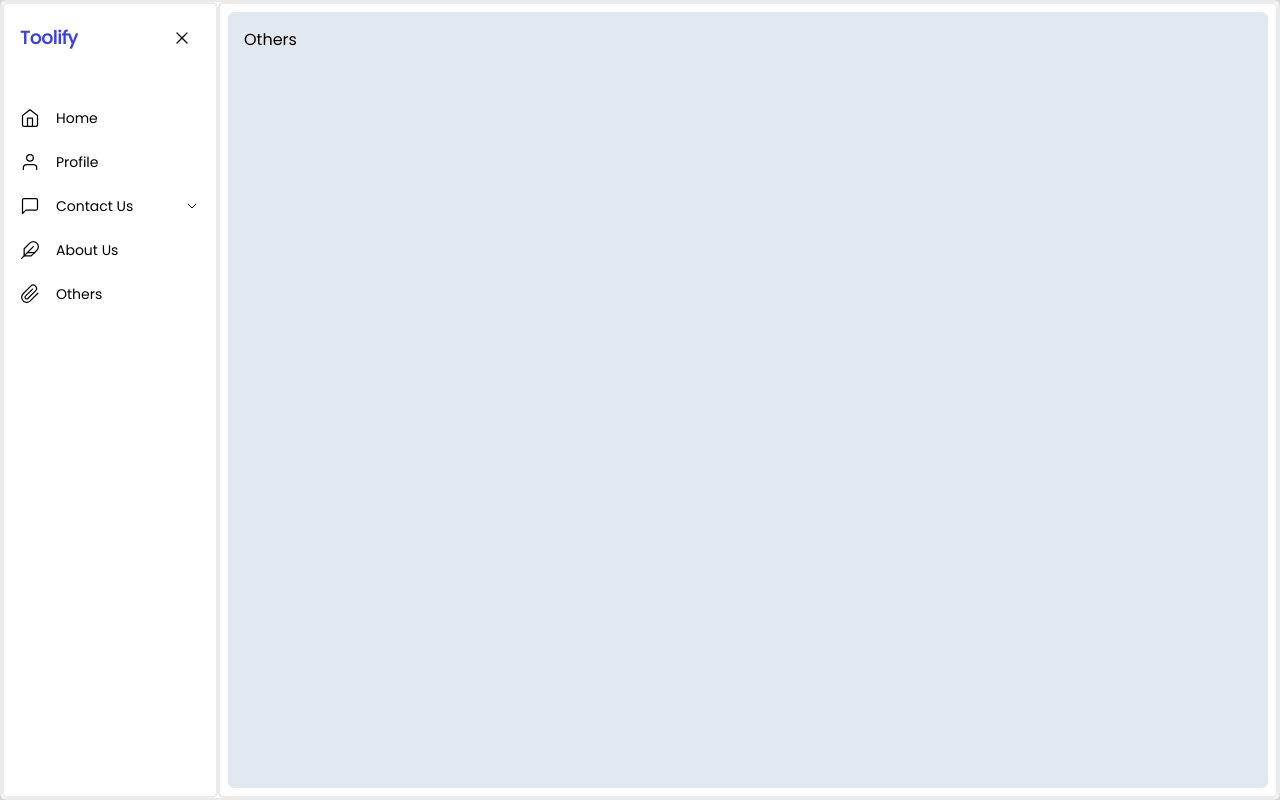
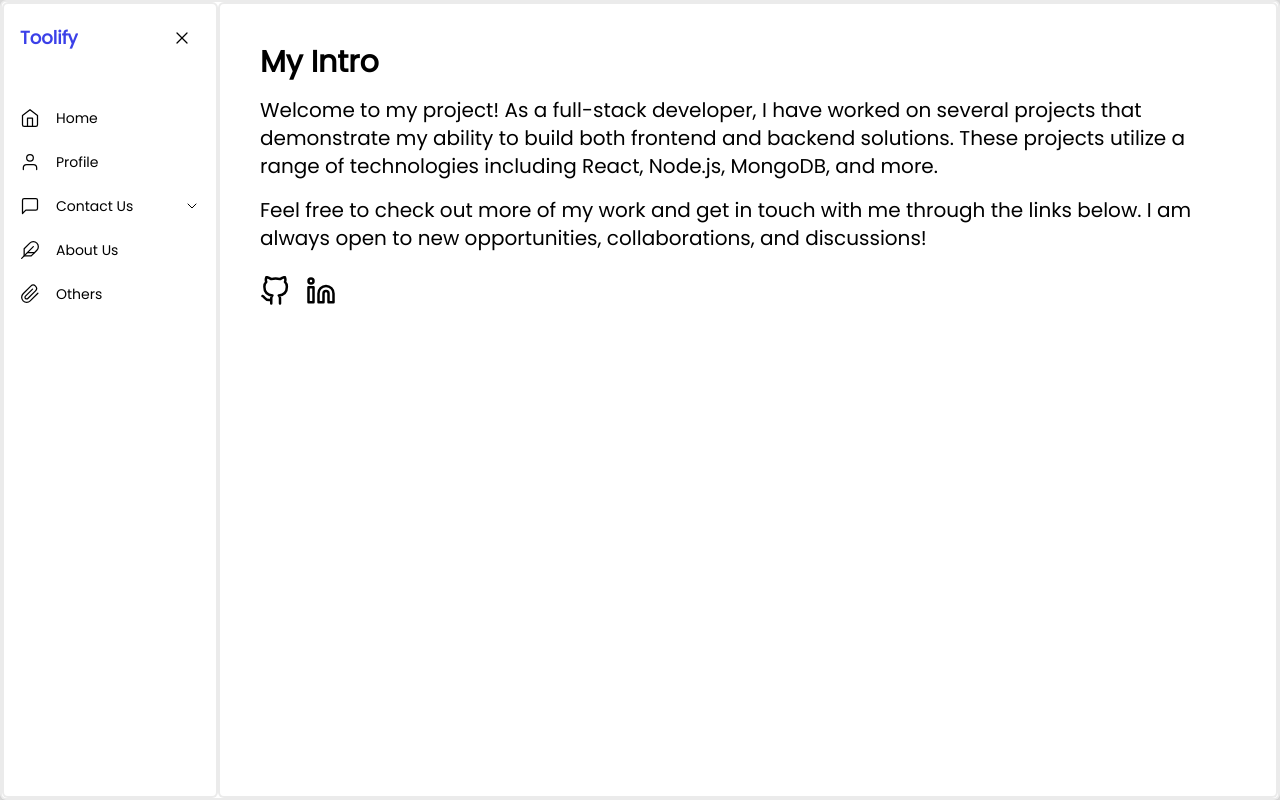
Before and after one commit to OmkarGhadge24/toolify, a React (Create React App) app in the folder frontend/: page /others in a window 1280 px wide. Built offline with nearby package versions, Linux system fonts and the light colour scheme.

Commit message:
About,Others page added

```diff
--- a/frontend/src/components/About.jsx
+++ b/frontend/src/components/About.jsx
@@ -1,9 +1,22 @@
-import React from 'react'
+import React from 'react';
 
 const About = () => {
   return (
-    <div>About</div>
-  )
-}
+    <div className="p-4">
+      <h1 className="text-2xl md:text-3xl font-bold mb-4">About My Website</h1>
+      <p className="text-lg md:text-xl mb-4">
+        Welcome to my website! This platform is designed to showcase my skills as a full-stack developer.
+        I build modern, responsive web applications using technologies like React, Node.js, Express, and MongoDB.
+      </p>
+      <p className="text-lg md:text-xl mb-4">
+        My goal is to create user-friendly and scalable applications, solving real-world problems with clean and efficient code.
+        I work with both the frontend and backend, ensuring that the applications are smooth, secure, and performant.
+      </p>
+      <p className="text-lg md:text-xl mb-4">
+        Feel free to explore my projects and reach out for potential collaborations, freelance work, or discussions on development best practices.
+      </p>
+    </div>
+  );
+};
 
-export default About
+export default About;
--- a/frontend/src/components/Others.jsx
+++ b/frontend/src/components/Others.jsx
@@ -1,9 +1,30 @@
-import React from 'react'
+import React from 'react';
+import { FiGithub, FiLinkedin } from 'react-icons/fi';
 
 const Others = () => {
   return (
-    <div>Others</div>
-  )
-}
+    <div className="p-4">
+      <h1 className="text-2xl md:text-3xl font-bold mb-4">My Intro</h1>
+      <p className="text-lg md:text-xl mb-4">
+        Welcome to my project! As a full-stack developer, I have worked on several projects
+        that demonstrate my ability to build both frontend and backend solutions. These projects
+        utilize a range of technologies including React, Node.js, MongoDB, and more.
+      </p>
+      <p className="text-lg md:text-xl mb-4">
+        Feel free to check out more of my work and get in touch with me through the links below.
+        I am always open to new opportunities, collaborations, and discussions!
+      </p>
 
-export default Others
+      <div className="flex gap-4 mt-6">
+        <a href="https://github.com/OmkarGhadge24" target="_blank" rel="noopener noreferrer">
+          <FiGithub size={30} className="hover:text-black transition-colors duration-300" />
+        </a>
+        <a href="https://linkedin.com/in/omkar-ghadge-996b80317" target="_blank" rel="noopener noreferrer">
+          <FiLinkedin size={30} className="hover:text-blue-600 transition-colors duration-300" />
+        </a>
+      </div>
+    </div>
+  );
+};
+
+export default Others;
--- a/frontend/src/pages/Home.jsx
+++ b/frontend/src/pages/Home.jsx
@@ -22,7 +22,7 @@ const Home = () => {
         <div className="w-full flex flex-col gap-4 bg-white border-2 rounded-md border-[rgba(0,0,0,0.08)] p-2">
           {location.pathname === "/" && <Navbar />}
 
-          <div className="w-full flex-grow bg-slate-200 rounded-md p-4">
+          <div className="w-full flex-grow rounded-md p-4 overflow-y-auto">
             <Routes>
               <Route path="/" element={<Main />} />
               <Route path="/profile" element={<Profile />} />
```
